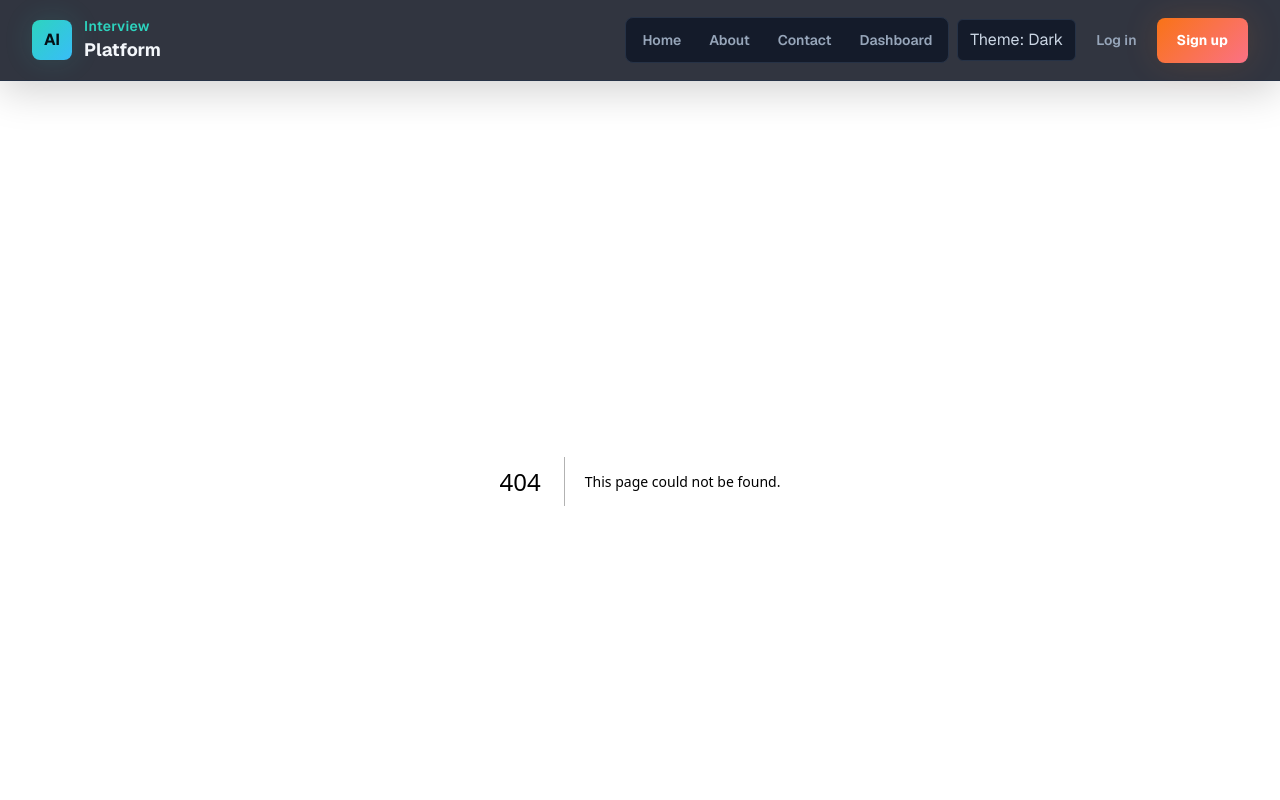
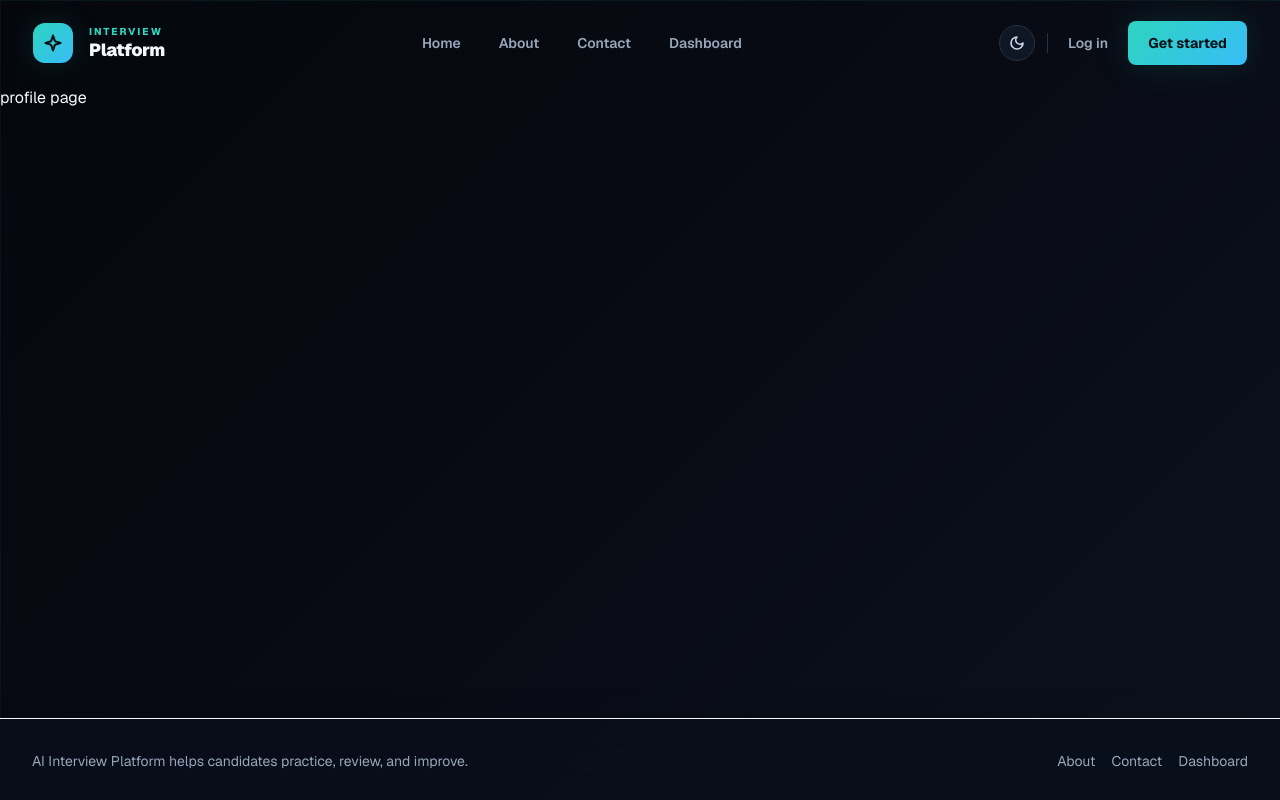
Before and after one commit to sumitksr/Ai-Interview, a Next.js app: page /profile in a window 1280 px wide. Before the commit this address had no page. Shown: the top 800 px of the page. Built offline with nearby package versions, Linux system fonts and the light colour scheme.

Commit message:
done for today

```diff
--- /dev/null
+++ b/app/profile/page.js
@@ -0,0 +1,11 @@
+import React from 'react'
+
+export default function Profile() {
+    //const {} = req.cookies || req.headers;
+  return (
+    <div>
+      profile page
+
+    </div>
+  )
+}
--- a/components/Navbar.js
+++ b/components/Navbar.js
@@ -13,6 +13,7 @@ const links = [
 
 export default function Navbar() {
   const pathname = usePathname();
+  const [login, setLogin] = useState(false);
   const [theme, setTheme] = useState(() => {
     if (typeof window === "undefined") {
       return "dark";
@@ -23,32 +24,66 @@ export default function Navbar() {
       : "dark";
   });
 
+  const [mobileMenuOpen, setMobileMenuOpen] = useState(false);
+  const [isScrolled, setIsScrolled] = useState(false);
+
   useEffect(() => {
     document.documentElement.dataset.theme = theme;
     window.localStorage.setItem("ai-interview-theme", theme);
   }, [theme]);
+
+  useEffect(() => {
+    const handleScroll = () => {
+      setIsScrolled(window.scrollY > 20);
+    };
+    window.addEventListener("scroll", handleScroll);
+    return () => window.removeEventListener("scroll", handleScroll);
+  }, []);
 
   function toggleTheme() {
     setTheme((currentTheme) => (currentTheme === "dark" ? "light" : "dark"));
   }
 
   return (
-    <header className="site-header sticky top-0 z-30">
-      <nav className="mx-auto flex max-w-7xl flex-wrap items-center justify-between gap-4 px-5 py-4 sm:px-8">
-        <Link href="/" className="flex items-center gap-3" aria-label="AI Interview Platform home">
-          <span className="brand-mark grid h-10 w-10 place-items-center rounded-lg font-bold">
-            AI
-          </span>
-          <span className="leading-tight">
-            <span className="block text-sm font-semibold tracking-wide text-accent">
+    <div
+      className={`sticky top-0 z-50 flex justify-center transition-all duration-500 ${
+        isScrolled ? "pt-4 px-4" : "pt-0 px-0"
+      }`}
+    >
+      <header
+        className={`w-full transition-all duration-500 relative ${
+          isScrolled
+            ? "max-w-4xl rounded-2xl bg-[var(--surface)]/70 backdrop-blur-md border border-[var(--border)] shadow-lg py-2.5 px-4"
+            : "max-w-7xl bg-transparent py-5 px-5 sm:px-8 border border-transparent"
+        }`}
+      >
+        <nav className="flex items-center justify-between">
+
+          {/* Logo */}
+          <Link href="/" className="flex items-center gap-3 md:gap-4 group" aria-label="AI Interview Platform home">
+            <div className={`brand-mark grid place-items-center rounded-xl font-bold transition-all duration-500 group-hover:scale-105 ${
+              isScrolled ? "h-9 w-9" : "h-10 w-10"
+            }`}>
+              <svg width={isScrolled ? "18" : "20"} height={isScrolled ? "18" : "20"} viewBox="0 0 24 24" fill="none" stroke="currentColor" strokeWidth="2.5" strokeLinecap="round" strokeLinejoin="round">
+                <path d="m12 3-1.912 5.813a2 2 0 0 1-1.275 1.275L3 12l5.813 1.912a2 2 0 0 1 1.275 1.275L12 21l1.912-5.813a2 2 0 0 1 1.275-1.275L21 12l-5.813-1.912a2 2 0 0 1-1.275-1.275L12 3Z"/>
+              </svg>
+            </div>
+            <div className="hidden sm:flex flex-col justify-center">
+              {!isScrolled && (
+                <span className="text-[10px] font-extrabold tracking-[0.2em] text-[var(--accent)] uppercase leading-none mb-1 transition-colors group-hover:text-[var(--cyan)]">
                   Interview
                 </span>
-            <span className="title-text block text-lg font-bold">Platform</span>
+              )}
+              <span className={`title-text font-black leading-none tracking-tight transition-all duration-300 ${
+                isScrolled ? "text-lg" : "text-[1.1rem]"
+              }`}>
+                Platform
               </span>
+            </div>
           </Link>
 
-        <div className="flex flex-1 flex-wrap items-center justify-end gap-2">
-          <div className="nav-cluster flex flex-wrap items-center gap-1 rounded-lg p-1">
+          {/* Desktop Links (Smooth Hover) */}
+          <div className="hidden md:flex items-center gap-1.5 flex-1 justify-center">
             {links.map((link) => {
               const isActive = pathname === link.href;
 
@@ -56,8 +91,10 @@ export default function Navbar() {
                 <Link
                   key={link.href}
                   href={link.href}
-                  className={`nav-link rounded-md px-3 py-2 text-sm font-semibold transition ${
-                    isActive ? "nav-link-active shadow-sm" : ""
+                  className={`relative px-4 py-2 rounded-lg text-sm font-semibold transition-all duration-300 ease-out flex items-center justify-center ${
+                    isActive
+                      ? "text-[var(--accent)] bg-[var(--accent-soft)]"
+                      : "text-[var(--muted)] hover:text-[var(--foreground)] hover:bg-[var(--surface-2)]"
                   }`}
                 >
                   {link.label}
@@ -66,28 +103,118 @@ export default function Navbar() {
             })}
           </div>
 
+          {/* Desktop Actions */}
+          <div className="hidden md:flex items-center gap-3">
             <button
               type="button"
               onClick={toggleTheme}
-            aria-pressed={theme === "dark"}
-            className="theme-toggle rounded-md px-3 py-2 text-sm font-semibold transition"
+              className="theme-toggle w-9 h-9 flex items-center justify-center rounded-full transition-all hover:scale-105"
+              title={`Switch to ${theme === "dark" ? "light" : "dark"} mode`}
             >
-            Theme: {theme === "dark" ? "Dark" : "Light"}
+              {theme === "dark" ? (
+                <svg width="16" height="16" viewBox="0 0 24 24" fill="none" stroke="currentColor" strokeWidth="2.5" strokeLinecap="round" strokeLinejoin="round"><path d="M12 3a6 6 0 0 0 9 9 9 9 0 1 1-9-9Z"/></svg>
+              ) : (
+                <svg width="16" height="16" viewBox="0 0 24 24" fill="none" stroke="currentColor" strokeWidth="2.5" strokeLinecap="round" strokeLinejoin="round"><circle cx="12" cy="12" r="4"/><path d="M12 2v2"/><path d="M12 20v2"/><path d="m4.93 4.93 1.41 1.41"/><path d="m17.66 17.66 1.41 1.41"/><path d="M2 12h2"/><path d="M20 12h2"/><path d="m6.34 17.66-1.41 1.41"/><path d="m19.07 4.93-1.41 1.41"/></svg>
+              )}
             </button>
+
+            <div className="w-px h-5 border-l border-[var(--border)] hidden lg:block"></div>
+              {!login ? (
+                <>
+                <Link href="/login" className="nav-link text-sm font-semibold transition-colors hover:text-[var(--foreground)] px-2">
+                  Log in
+                </Link>
+
+                <Link href="/signup" className="btn-primary min-h-0 py-2.5 px-4 text-sm rounded-xl font-bold">
+                  Get started
+                </Link>
+                </>
+            ):
+            (
+
+              // here will add image for gmail login and link to profile page
+              <Link href="/profile" className="btn-primary min-h-0 py-2.5 px-4 text-sm rounded-xl font-bold">
+              Profile
+            </Link>)
+            }
+          </div>
+
+          {/* Mobile Menu Button */}
+          <div className="md:hidden flex items-center gap-2">
+            <button
+              type="button"
+              onClick={toggleTheme}
+              className="theme-toggle w-9 h-9 flex items-center justify-center rounded-full transition-colors"
+            >
+              {theme === "dark" ? (
+                <svg width="16" height="16" viewBox="0 0 24 24" fill="none" stroke="currentColor" strokeWidth="2.5" strokeLinecap="round" strokeLinejoin="round"><path d="M12 3a6 6 0 0 0 9 9 9 9 0 1 1-9-9Z"/></svg>
+              ) : (
+                <svg width="16" height="16" viewBox="0 0 24 24" fill="none" stroke="currentColor" strokeWidth="2.5" strokeLinecap="round" strokeLinejoin="round"><circle cx="12" cy="12" r="4"/><path d="M12 2v2"/><path d="M12 20v2"/><path d="m4.93 4.93 1.41 1.41"/><path d="m17.66 17.66 1.41 1.41"/><path d="M2 12h2"/><path d="M20 12h2"/><path d="m6.34 17.66-1.41 1.41"/><path d="m19.07 4.93-1.41 1.41"/></svg>
+              )}
+            </button>
+
+            <button
+              onClick={() => setMobileMenuOpen(!mobileMenuOpen)}
+              className="w-10 h-10 flex items-center justify-center rounded-xl text-[var(--muted)] hover:text-[var(--foreground)] hover:bg-[var(--surface-2)] transition-colors"
+            >
+              <svg width="24" height="24" viewBox="0 0 24 24" fill="none" stroke="currentColor" strokeWidth="2.5" strokeLinecap="round" strokeLinejoin="round">
+                {mobileMenuOpen ? (
+                  <>
+                    <path d="M18 6 6 18"/><path d="m6 6 12 12"/>
+                  </>
+                ) : (
+                  <>
+                    <line x1="4" x2="20" y1="12" y2="12"/><line x1="4" x2="20" y1="6" y2="6"/><line x1="4" x2="20" y1="18" y2="18"/>
+                  </>
+                )}
+              </svg>
+            </button>
+          </div>
+        </nav>
+
+        {/* Mobile Menu Dropdown */}
+        {mobileMenuOpen && (
+          <div className={`absolute left-0 right-0 bg-[var(--surface)]/95 backdrop-blur-xl md:hidden overflow-hidden transition-all duration-300 ${
+            isScrolled
+              ? "top-[calc(100%+0.5rem)] rounded-2xl border border-[var(--border)] shadow-2xl"
+              : "top-full border-b border-[var(--border)] shadow-xl"
+          }`}>
+            <div className="px-5 py-6 flex flex-col gap-2">
+              {links.map((link) => {
+                const isActive = pathname === link.href;
+                return (
+                  <Link
+                    key={link.href}
+                    href={link.href}
+                    onClick={() => setMobileMenuOpen(false)}
+                    className={`px-4 py-3 rounded-xl text-center text-sm font-semibold transition-all ${
+                      isActive ? "bg-[var(--accent-soft)] text-[var(--accent)]" : "text-[var(--muted)] hover:text-[var(--foreground)] hover:bg-[var(--surface-2)]"
+                    }`}
+                  >
+                    {link.label}
+                  </Link>
+                );
+              })}
+              <div className="h-px border-t border-[var(--border)] my-3"></div>
+
               <Link
                 href="/login"
-            className="nav-link rounded-md px-3 py-2 text-sm font-semibold transition"
+                onClick={() => setMobileMenuOpen(false)}
+                className="px-4 py-3 text-center text-[var(--muted)] hover:text-[var(--foreground)] text-sm font-semibold transition-colors"
               >
                 Log in
               </Link>
               <Link
                 href="/signup"
-            className="btn-hot min-h-0 px-4 py-2"
+                onClick={() => setMobileMenuOpen(false)}
+                className="btn-primary w-full py-3 px-5 text-sm rounded-xl text-center justify-center font-bold"
               >
-            Sign up
+                Get started
               </Link>
             </div>
-      </nav>
+          </div>
+        )}
       </header>
+    </div>
   );
 }
```
Lines whose indentation alone changed are shown as unchanged.
